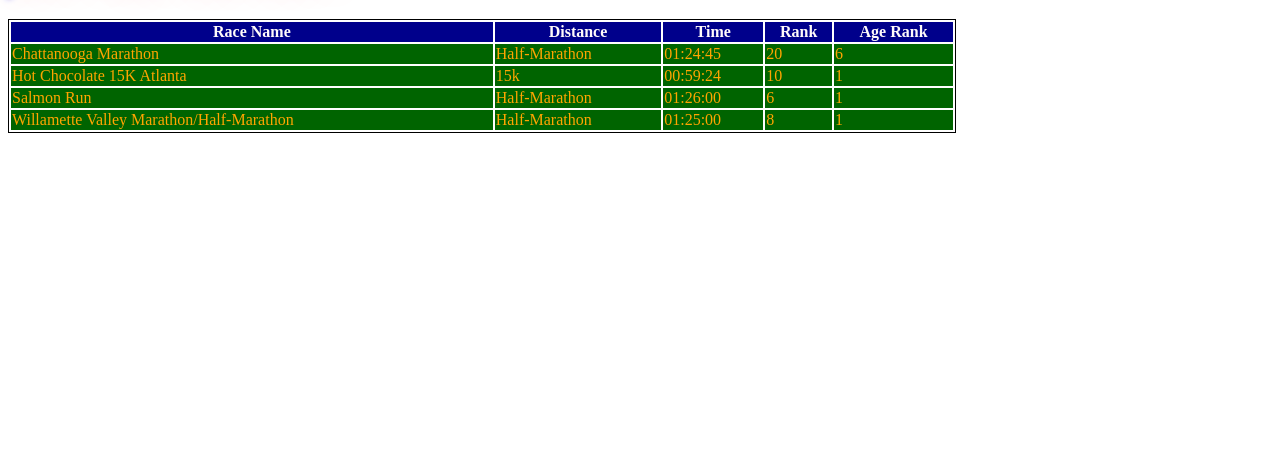
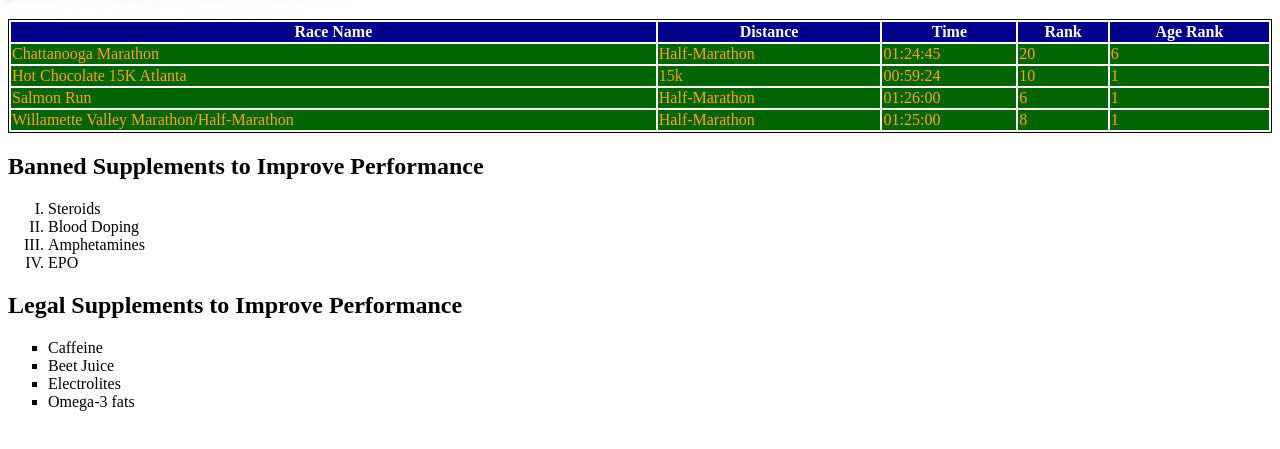
Before and after one commit to sammyKav/Basic_HTML_and_CSS, a plain HTML site: page Assignment_Submission_Basic_HTML_CSS_html_file.html in a window 1280 px wide. Shown: the part 61-510 px from the top of the page. Drawn offline with Linux system fonts and the light colour scheme.

Commit message:
Update Assignment_Submission_Basic_HTML_CSS_html_file.html
Cleaned some files up and got things in the correct folder.

```diff
--- a/Assignment_Submission_Basic_HTML_CSS_html_file.html
+++ b/Assignment_Submission_Basic_HTML_CSS_html_file.html
@@ -1,9 +1,10 @@
 <!DOCTYPE html>
 <html lang ="en">
 	<body>
+
 		<link rel="stylesheet" type ="text/css" href="Assignment_Submission_Basic_HTML_CSS_Css_File.css">
 		<h1> &int;Race Times 2020-2021&infin; </h1>
-		<table style="width:75%">
+		<table style="width:100%">
 			<tr>
 				<th>Race Name</th>
 				<th>Distance</th>
@@ -40,7 +41,19 @@
 			<td>1</td>
 		</tr>
 	</table>
-
-
+	<h2>Banned Supplements to Improve Performance </h2>
+		<ol>
+			<li>Steroids</li>
+			<li>Blood Doping</li>
+			<li>Amphetamines</li>
+			<li>EPO</li>
+			</ol>
+		<h2>Legal Supplements to Improve Performance </h2>
+			<ul>
+				<li>Caffeine</li>
+				<li>Beet Juice</li>
+				<li>Electrolites</li>
+				<li>Omega-3 fats</li>
+			</ul>
 	</body>
 </html>
```
Lines whose indentation alone changed are shown as unchanged.
